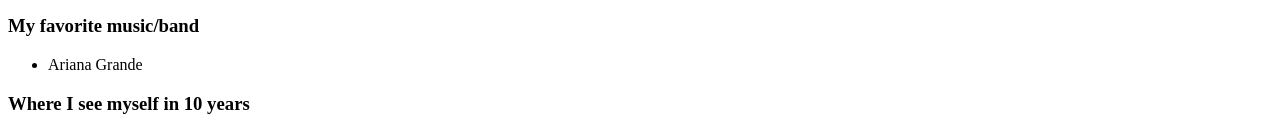
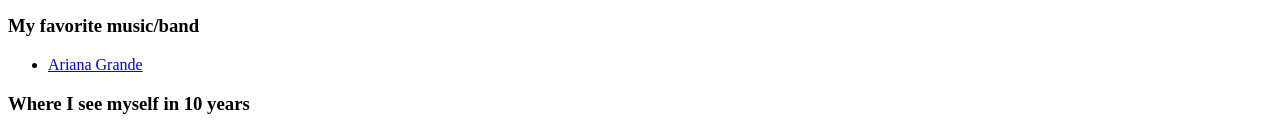
Before and after one commit to JgarciaFashion/Hire-me, a plain HTML site: page index.html in a window 1280 px wide. Shown: the part 604-738 px from the top of the page. Drawn offline with Linux system fonts and the light colour scheme.

Commit message:
Created using Popcode: https://popcode.org

```diff
--- a/index.html
+++ b/index.html
@@ -22,7 +22,7 @@
         </ul>
         <h3>My favorite music/band</h3>
         <ul>
-            <li>Ariana Grande</li>
+            <li><a href="https://www.arianagrande.com/">Ariana Grande</a></li>
         </ul>
         <h3>Where I see myself in 10 years </h3>
         <ul>
```
